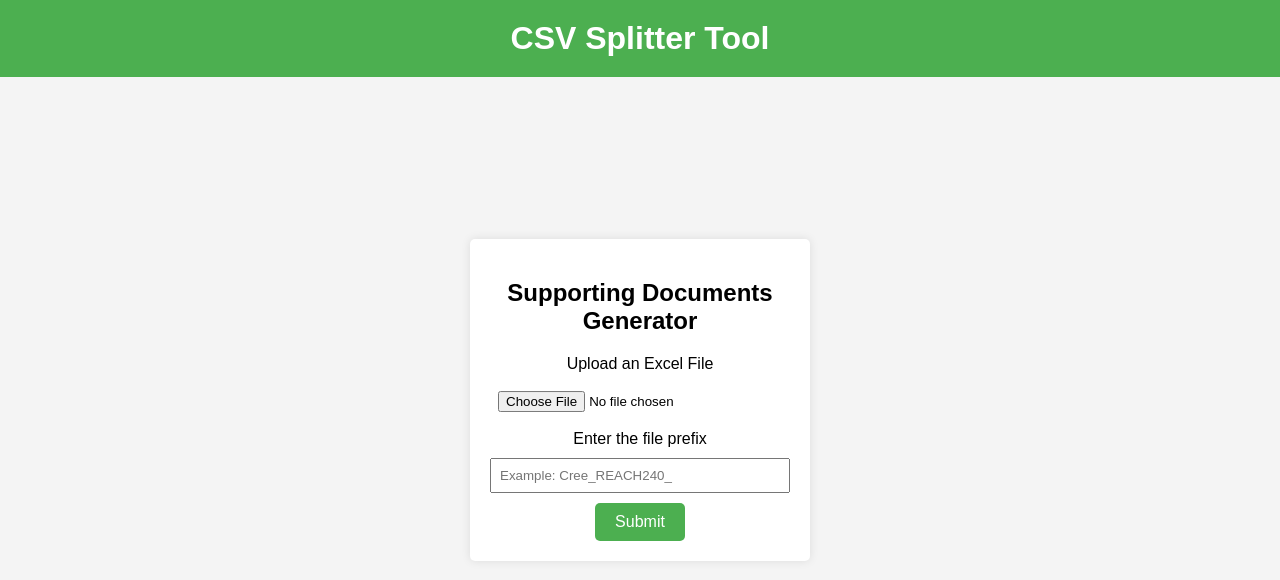
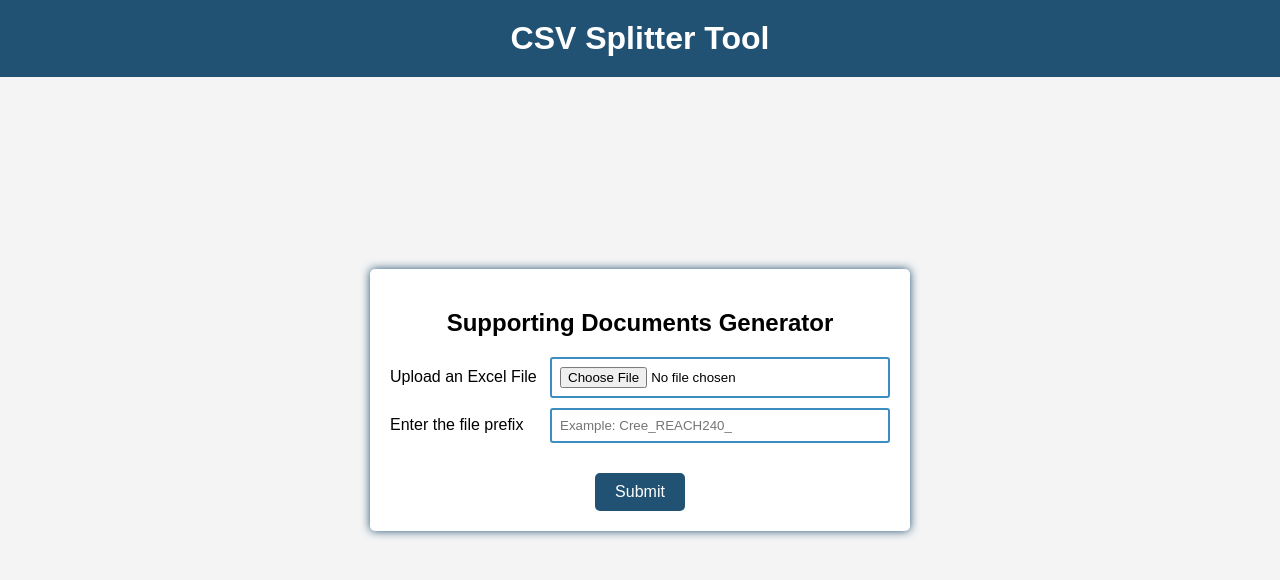
Before and after one commit to antonioleevoy/exceldistro, a Flask app: page / in a window 1280 px wide. Shown: the top 580 px of the page. Run offline with Flask 3, Linux system fonts and the light colour scheme.

Commit message:
page styling updated - new div

```diff
--- a/static/style.css
+++ b/static/style.css
@@ -10,7 +10,7 @@ body {
 
 header {
     width: 100%;
-    background-color: #4CAF50;
+    background-color: #215273;
     color: white;
     padding: 20px 0;
     text-align: center;
@@ -20,9 +20,9 @@ header {
     background: white;
     padding: 20px;
     border-radius: 5px;
-    box-shadow: 0 0 10px rgba(0, 0, 0, 0.1);
+    box-shadow: 0 0 10px rgba(33, 82, 115, 1.0);
     text-align: center;
-    width: 300px;
+    width: 500px;
     position: absolute;
     top: 50%;
     left: 50%;
@@ -37,31 +37,62 @@ h2 {
     margin-bottom: 20px;
 }
 
+.form-group {
+    display: flex;
+    align-items: center;
+    margin-bottom: 10px;
+}
+
+.form-group label {
+    flex: 1;
+    text-align: left;
+}
+
+.form-group input {
+    flex: 2;
+}
+
 input[type="text"],
 input[type="file"] {
-    margin: 10px 0;
     width: 100%;
     padding: 8px;
     box-sizing: border-box;
+    border: 2px solid #3e8dc1;
+    border-radius: 3px;
 }
 
 input[type="submit"] {
-    background-color: #4CAF50;
+    background-color: #215273;
     color: white;
     border: none;
     padding: 10px 20px;
     cursor: pointer;
     border-radius: 5px;
     font-size: 16px;
+    margin-top: 20px;
 }
 
 input[type="submit"]:hover {
-    background-color: #45a049;
+    background-color: #1a4159;
 }
 
 input[type="submit"]:disabled {
-    background-color: #9E9E9E;
+    background-color: #00A398;
     cursor: not-allowed;
+}
+
+.download-button {
+    display: inline-block;
+    background-color: #28a745;
+    color: white;
+    padding: 10px 20px;
+    text-decoration: none;
+    border-radius: 5px;
+    margin-top: 10px;
+}
+
+.download-button:hover {
+    background-color: #1a4159;
 }
 
 .progress {
@@ -75,7 +106,7 @@ input[type="submit"]:disabled {
 .progress-bar {
     height: 20px;
     width: 0;
-    background-color: #4CAF50;
+    background-color: #215273;
     text-align: center;
     color: white;
     line-height: 20px;
```
